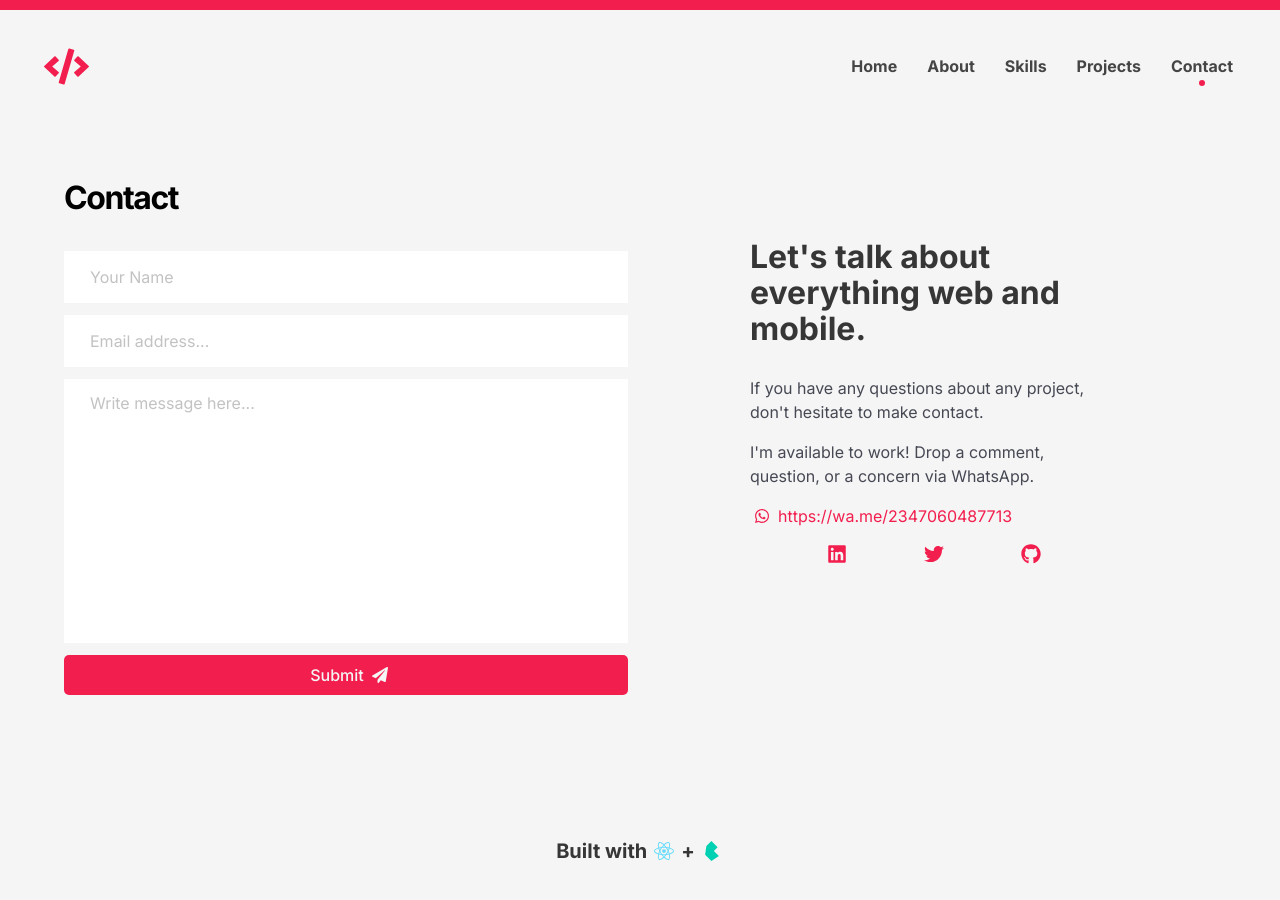
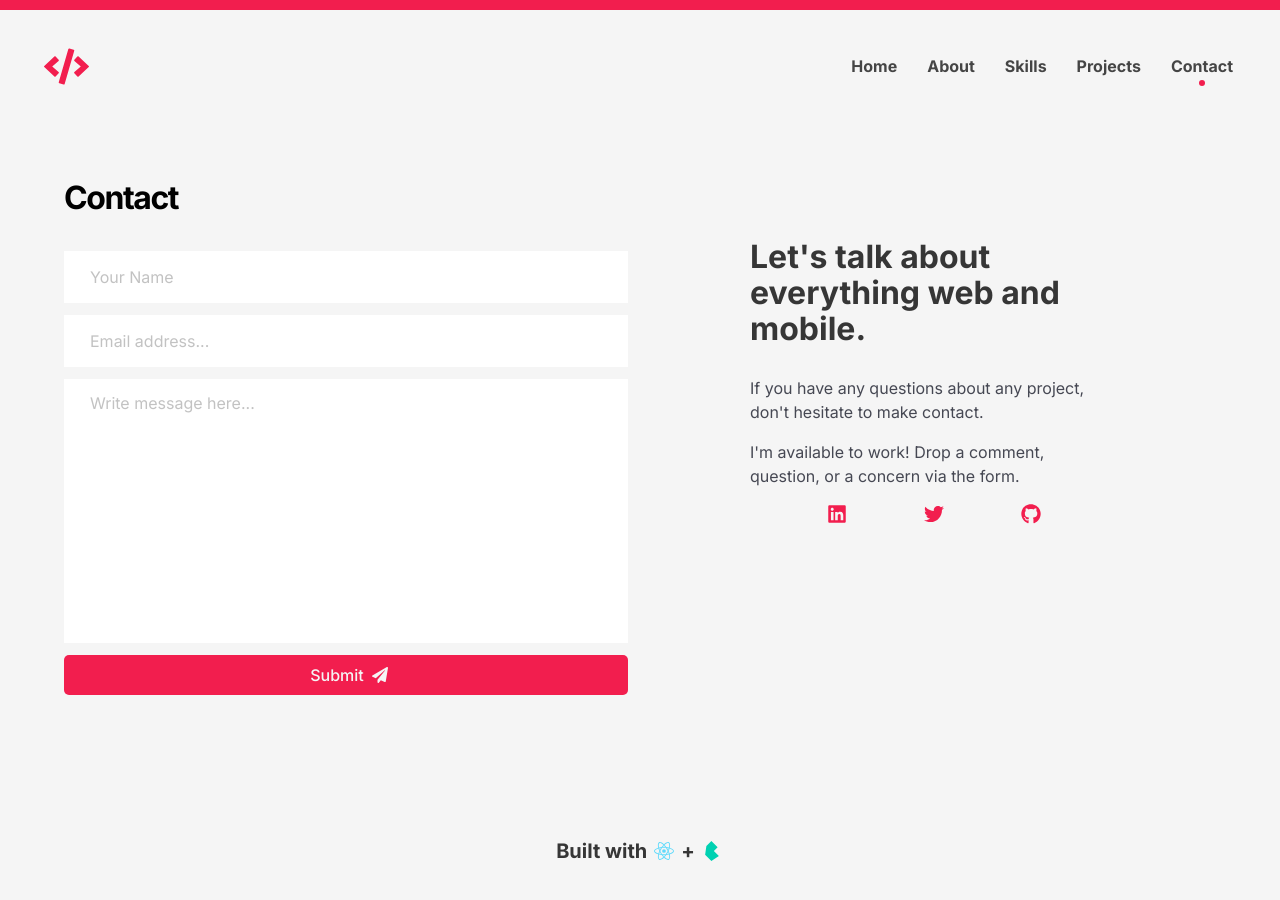
Before and after one commit to codepologist/My-Portfolio, a React (Vite) app: page /#/contact in a window 1280 px wide. Built offline with nearby package versions, Linux system fonts and the light colour scheme.

Commit message:
modified

```diff
--- a/src/pages/Contact.jsx
+++ b/src/pages/Contact.jsx
@@ -144,25 +144,13 @@ const Contact = () => {
                 transition={{ duration: 0.4 }}
               >
                 I'm available to work! Drop a comment,
-                question, or a concern via WhatsApp.
+                question, or a concern via the form.
               </motion.p>
               <motion.p
                 initial={{ x: 200, scale: 0.1 }}
                 animate={{ x: 0, scale: 1 }}
                 transition={{ duration: 0.5 }}
               >
-                <a
-                  className={`icon-color`}
-                  href="https://wa.me/2347060487713"
-                  target={`_blank`}
-                >
-                  <span className={"icon-text"}>
-                    <span className={"icon"}>
-                      <FaWhatsapp className={`icon-color`} />
-                    </span>
-                    <span>https://wa.me/2347060487713</span>
-                  </span>
-                </a>
               </motion.p>
 
               <div
```
